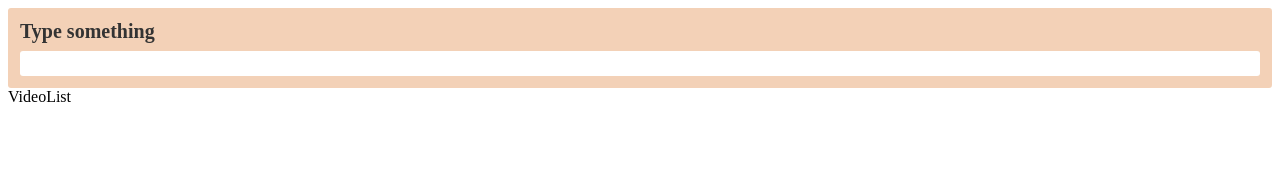
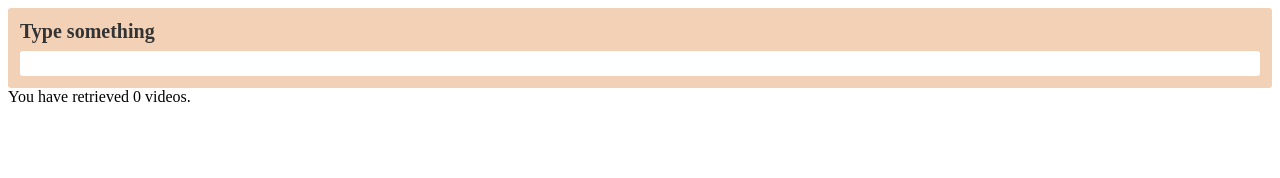
Before and after one commit to agviray/browse-a-vid, a React (Create React App) app: page / in a window 1280 px wide. Shown: the top 178 px of the page. Built offline with nearby package versions, Linux system fonts and the light colour scheme.

Commit message:
Pass array of fetched videos from App component to VideoList component

```diff
--- a/src/components/App.js
+++ b/src/components/App.js
@@ -21,7 +21,7 @@ class App extends React.Component {
     return(
       <div>
         <SearchBar onFormSubmit={this.onTermSubmit} />
-        <VideoList />
+        <VideoList videos={this.state.videos} />
       </div>
     );
   }
--- a/src/components/VideoList.js
+++ b/src/components/VideoList.js
@@ -2,7 +2,7 @@ import React from 'react';
 
 const VideoList = (props) => {
   return(
-    <div>VideoList</div>
+    <div>You have retrieved {props.videos.length} videos.</div>
   );
 }
 
```
